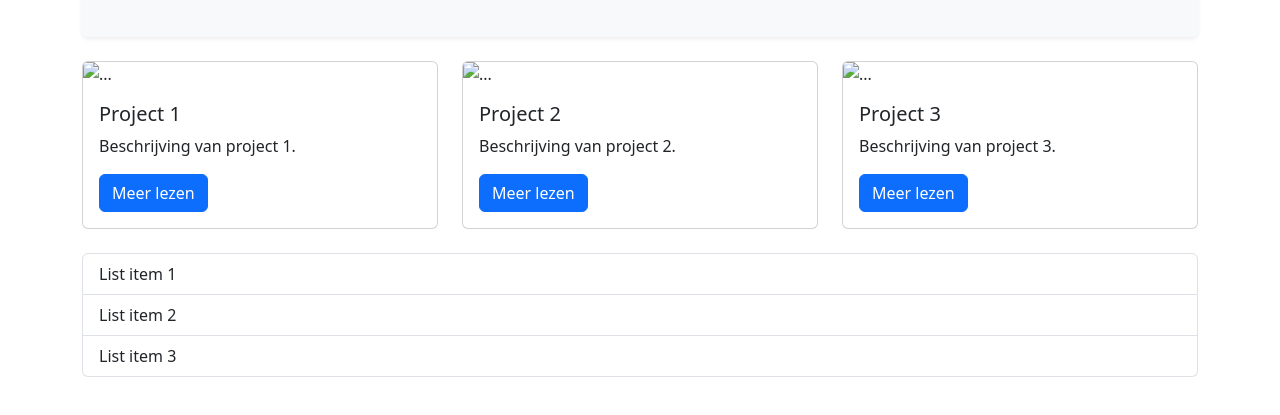
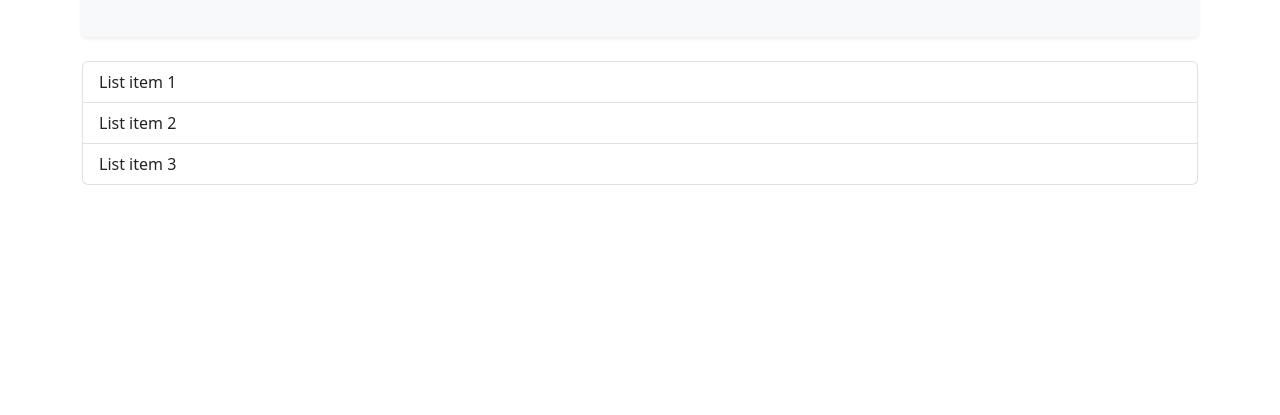
Before and after one commit to LBenbali/LBenbali.github.io, a plain HTML site: page index.html in a window 1280 px wide. Shown: the part 341-756 px from the top of the page. Drawn offline with nearby package versions, Linux system fonts and the light colour scheme.

Commit message:
portfolio afgerond

```diff
--- a/index.html
+++ b/index.html
@@ -55,39 +55,7 @@
 
     <!-- Main Content -->
     <div class="container">
-        <!-- Cards Section -->
-        <div class="row mt-4">
-            <div class="col-md-4">
-                <div class="card">
-                    <img src="" class="card-img-top img-fluid" alt="...">
-                    <div class="card-body">
-                        <h5 class="card-title">Project 1</h5>
-                        <p class="card-text">Beschrijving van project 1.</p>
-                        <a href="#" class="btn btn-primary">Meer lezen</a>
-                    </div>
-                </div>
-            </div>
-            <div class="col-md-4">
-                <div class="card">
-                    <img src="" class="card-img-top img-fluid" alt="...">
-                    <div class="card-body">
-                        <h5 class="card-title">Project 2</h5>
-                        <p class="card-text">Beschrijving van project 2.</p>
-                        <a href="#" class="btn btn-primary">Meer lezen</a>
-                    </div>
-                </div>
-            </div>
-            <div class="col-md-4">
-                <div class="card">
-                    <img src="" class="card-img-top img-fluid" alt="...">
-                    <div class="card-body">
-                        <h5 class="card-title">Project 3</h5>
-                        <p class="card-text">Beschrijving van project 3.</p>
-                        <a href="#" class="btn btn-primary">Meer lezen</a>
-                    </div>
-                </div>
-            </div>
-        </div>
+
 
         <!-- List with Bootstrap Icons -->
         <div class="row mt-4">
```
